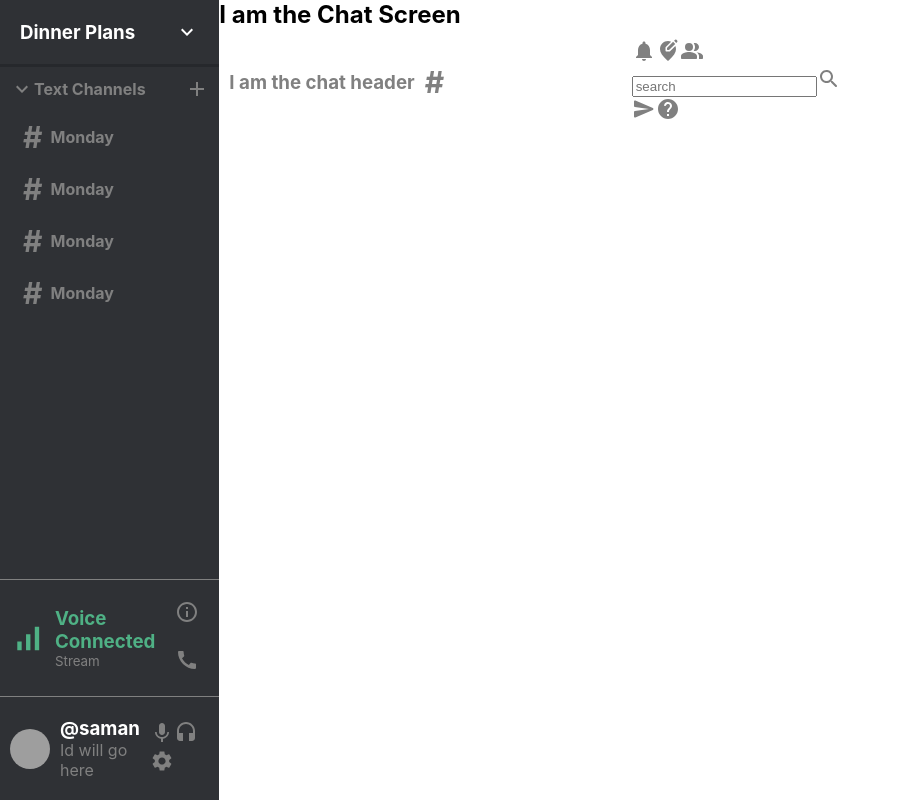
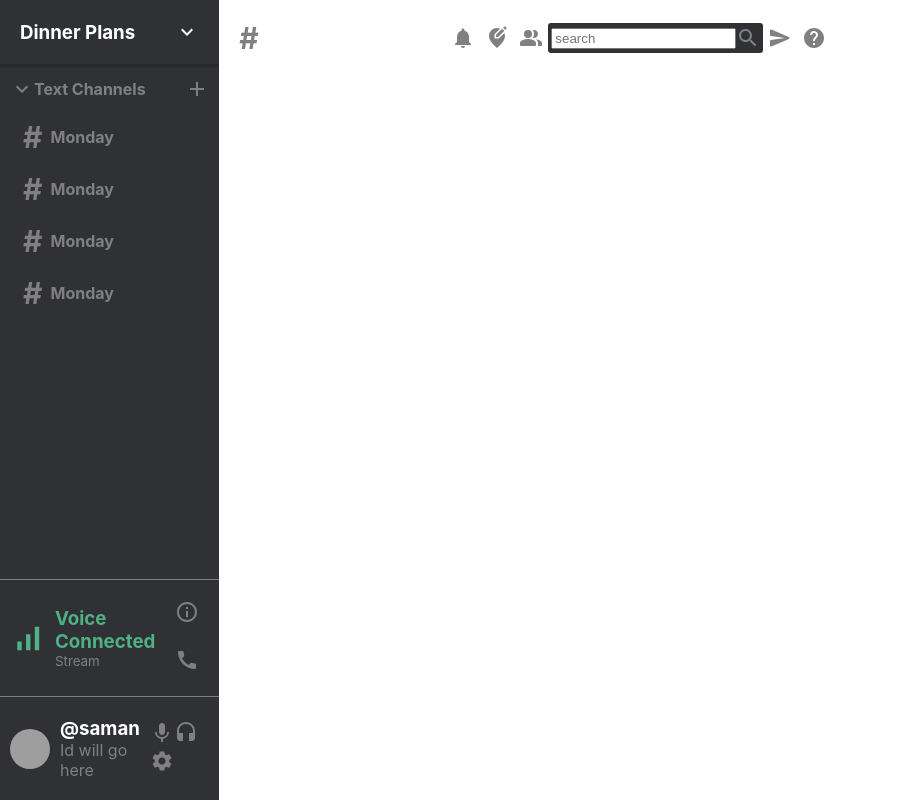
Before and after one commit to samanbatool08/discord-imessaging, a React (Create React App) app in the folder discord-app/: page / in a window 1280 px wide. Shown: the whole page, without its empty margins (0-900 px from the left). Built offline with nearby package versions, Linux system fonts and the light colour scheme; grey boxes are pictures that could not be loaded.

Commit message:
chatheader search

```diff
--- a/discord-app/src/Chat.js
+++ b/discord-app/src/Chat.js
@@ -5,7 +5,6 @@
 function Chat() {
     return (
         <div className='chat'>
-            <h2>I am the Chat Screen</h2>
             <ChatHeader />
         </div>
     )
--- a/discord-app/src/ChatHeader.css
+++ b/discord-app/src/ChatHeader.css
@@ -17,3 +17,28 @@
     align-items: center;
     color: white;
 }
+
+.chatHeader__right {
+    display: flex;
+    align-items: center;
+    flex: 0.5;
+    justify-content: space-between;
+}
+
+.chatHeader__right > .MuiSvgIcon-root {
+    padding: 5px;
+    cursor: pointer;
+}
+
+.chatHeader__right > .MuiSvgIcon-root:hover {
+    color: white;
+}
+
+.chatHeader__search {
+    display: flex;
+    align-items: center;
+    color: gray;
+    background-color: #2f3135;
+    border-radius: 3px;
+    padding: 3px;
+}
--- a/discord-app/src/ChatHeader.js
+++ b/discord-app/src/ChatHeader.js
@@ -11,7 +11,6 @@
 function ChatHeader() {
     return (
         <div className='chatHeader'>
-            <h3>I am the chat header</h3>
             <div className='chatHeader__left'>
                 <h3>
                     <span className='chatHeader__hash'>
```
